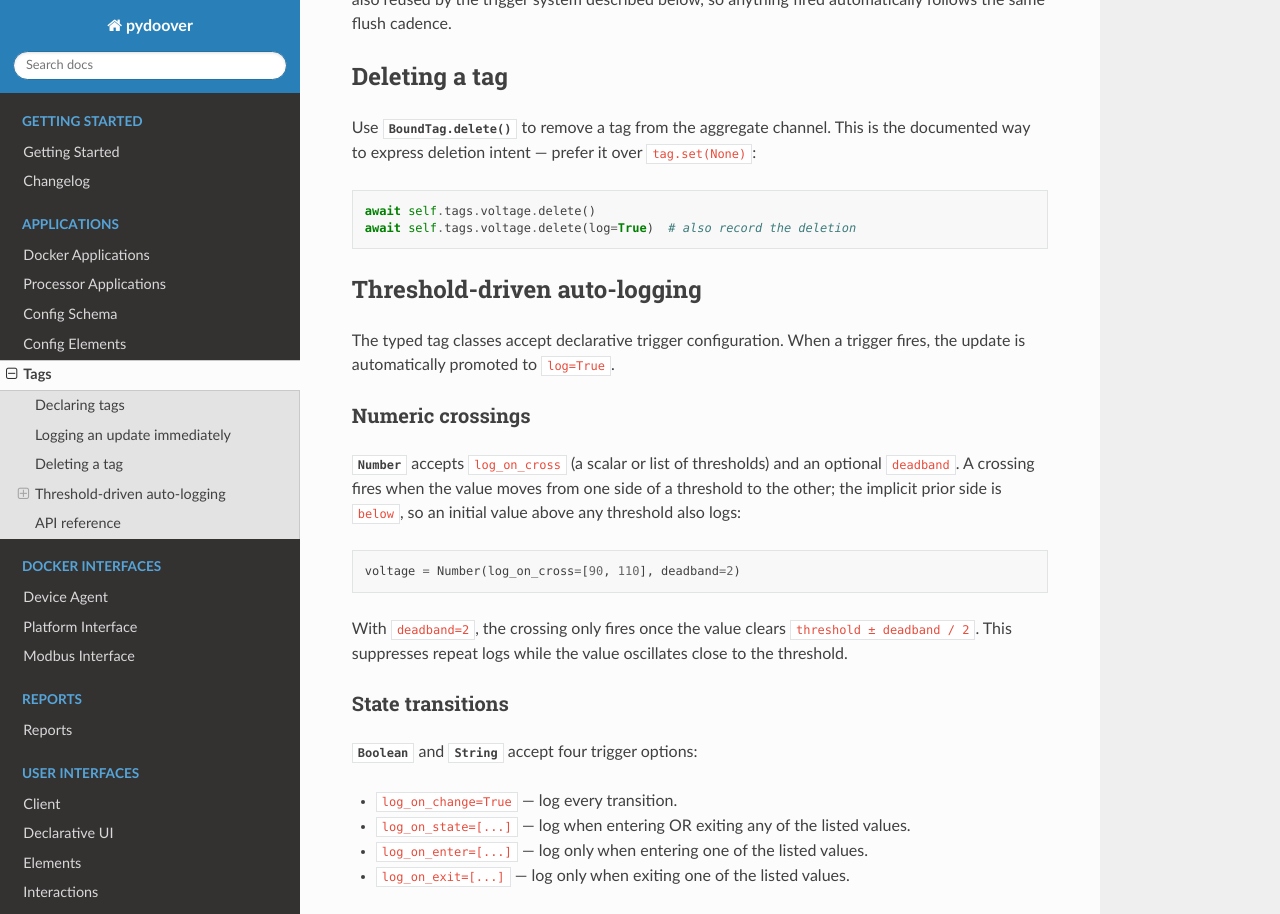
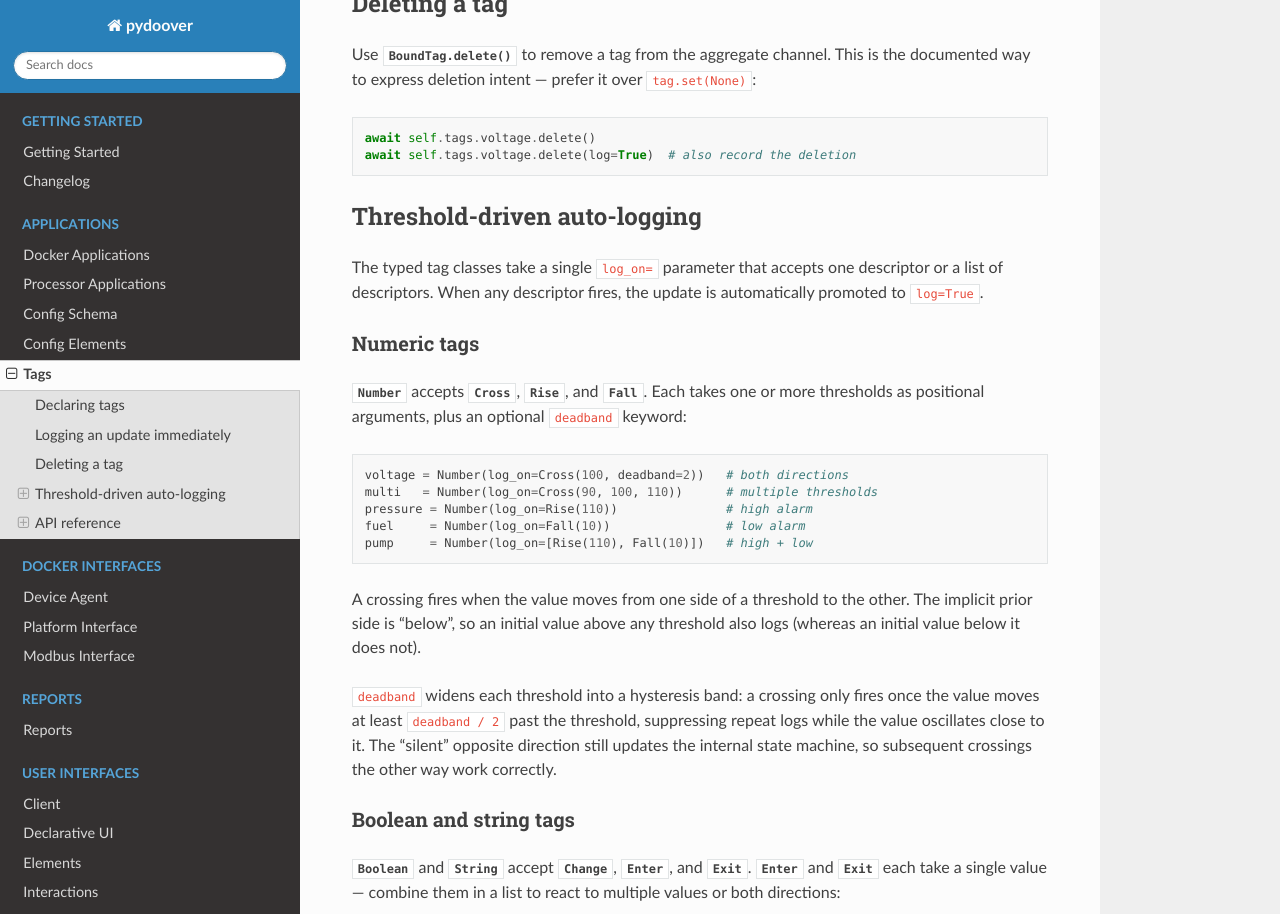
Before and after one commit to getdoover/pydoover, a Sphinx documentation site: the page built from docs/source/applications/tags.rst, in a window 1280 px wide and 1400 px high, scrolled down 1185 px. Shown: the top 914 px of the window. Built offline with Sphinx 7.4.7 and the Read the Docs theme 3.1.0, drawn with Linux system fonts in a browser that asks for light colours; some of the changed text lies outside the part shown.

Commit message:
Add more clear and flexible logging thresholds

```diff
--- a/docs/source/applications/tags.rst
+++ b/docs/source/applications/tags.rst
@@ -19,20 +19,16 @@ behaviours can be overridden per call via ``log=True`` (see below).
 Declaring tags
 --------------
 
-Tags are declared as class attributes on a :class:`Tags` subclass. Use
-the typed subclasses — :class:`Number`, :class:`Boolean`,
-:class:`String` — when you want IDE autocomplete to surface
-type-specific options like threshold-based logging::
+Tags are declared as class attributes on a :class:`Tags` subclass.
+Use the typed classes — :class:`Number`, :class:`Boolean`,
+:class:`String` — for every declaration::
 
-    from pydoover.tags import Tags, Number, Boolean, String
+    from pydoover.tags import Tags, Number, Boolean, String, Cross, Change, Enter, Exit
 
     class MyTags(Tags):
-        voltage = Number(default=0.0, log_on_cross=[90, 110], deadband=2)
-        fault   = Boolean(default=False, log_on_change=True)
-        state   = String(log_on_state=["error", "ok"])
-
-The legacy form ``Tag("number", default=0)`` still works and is fully
-supported.
+        voltage = Number(default=0.0, log_on=Cross(90, 110, deadband=2))
+        fault   = Boolean(default=False, log_on=Change())
+        state   = String(log_on=[Enter("error"), Exit("error")])
 
 Inside an application the runtime exposes a :class:`BoundTag` proxy::
 
@@ -70,39 +66,64 @@ This is the documented way to express deletion intent — prefer it over
 Threshold-driven auto-logging
 -----------------------------
 
-The typed tag classes accept declarative trigger configuration. When a
-trigger fires, the update is automatically promoted to ``log=True``.
+The typed tag classes take a single ``log_on=`` parameter that accepts
+one descriptor or a list of descriptors. When any descriptor fires, the
+update is automatically promoted to ``log=True``.
 
-Numeric crossings
-~~~~~~~~~~~~~~~~~
+Numeric tags
+~~~~~~~~~~~~
 
-:class:`Number` accepts ``log_on_cross`` (a scalar or list of
-thresholds) and an optional ``deadband``. A crossing fires when the
-value moves from one side of a threshold to the other; the implicit
-prior side is ``below``, so an initial value above any threshold also
-logs::
+:class:`Number` accepts :class:`Cross`, :class:`Rise`, and
+:class:`Fall`. Each takes one or more thresholds as positional
+arguments, plus an optional ``deadband`` keyword::
 
-    voltage = Number(log_on_cross=[90, 110], deadband=2)
+    voltage = Number(log_on=Cross(100, deadband=2))   # both directions
+    multi   = Number(log_on=Cross(90, 100, 110))      # multiple thresholds
+    pressure = Number(log_on=Rise(110))               # high alarm
+    fuel     = Number(log_on=Fall(10))                # low alarm
+    pump     = Number(log_on=[Rise(110), Fall(10)])   # high + low
 
-With ``deadband=2``, the crossing only fires once the value clears
-``threshold ± deadband / 2``. This suppresses repeat logs while the
-value oscillates close to the threshold.
+A crossing fires when the value moves from one side of a threshold to
+the other. The implicit prior side is "below", so an initial value
+above any threshold also logs (whereas an initial value below it does
+not).
 
-State transitions
-~~~~~~~~~~~~~~~~~
+``deadband`` widens each threshold into a hysteresis band: a crossing
+only fires once the value moves at least ``deadband / 2`` past the
+threshold, suppressing repeat logs while the value oscillates close to
+it. The "silent" opposite direction still updates the internal state
+machine, so subsequent crossings the other way work correctly.
 
-:class:`Boolean` and :class:`String` accept four trigger options:
+Boolean and string tags
+~~~~~~~~~~~~~~~~~~~~~~~
 
-* ``log_on_change=True`` — log every transition.
-* ``log_on_state=[...]`` — log when entering OR exiting any of the
-  listed values.
-* ``log_on_enter=[...]`` — log only when entering one of the listed
-  values.
-* ``log_on_exit=[...]`` — log only when exiting one of the listed
-  values.
+:class:`Boolean` and :class:`String` accept :class:`Change`,
+:class:`Enter`, and :class:`Exit`. :class:`Enter` and :class:`Exit`
+each take a single value — combine them in a list to react to multiple
+values or both directions::
 
-``log_on_state`` is sugar for passing the same list to both
-``log_on_enter`` and ``log_on_exit``; the three can be combined.
+    fault   = Boolean(log_on=Change())                # every transition
+    state   = String(log_on=Enter("error"))           # only entering "error"
+    state   = String(log_on=Exit("ok"))               # only exiting "ok"
+
+    # Bidirectional on a single value:
+    state   = String(log_on=[Enter("error"), Exit("error")])
+
+    # Multiple "interesting" values, both directions:
+    state   = String(log_on=[
+        Enter("error"), Exit("error"),
+        Enter("ok"),    Exit("ok"),
+    ])
+
+    # Asymmetric: log entry to "error" but exit from "ok":
+    state   = String(log_on=[Enter("error"), Exit("ok")])
+
+Type validation
+~~~~~~~~~~~~~~~
+
+Each typed tag accepts only its corresponding descriptors —
+``Number(log_on=Change())`` raises :class:`TypeError` at class
+definition time, surfacing the mistake before the application runs.
 
 API reference
 -------------
@@ -127,6 +148,16 @@ API reference
    :members:
    :show-inheritance:
 
+Trigger descriptors
+~~~~~~~~~~~~~~~~~~~
+
+.. autoclass:: pydoover.tags.Cross
+.. autoclass:: pydoover.tags.Rise
+.. autoclass:: pydoover.tags.Fall
+.. autoclass:: pydoover.tags.Change
+.. autoclass:: pydoover.tags.Enter
+.. autoclass:: pydoover.tags.Exit
+
 .. autoclass:: pydoover.tags.Tags
    :members:
 
--- a/docs/source/changelog.rst
+++ b/docs/source/changelog.rst
@@ -7,8 +7,8 @@ Unreleased
 ----------
 - Add ``log=True`` to :meth:`pydoover.tags.BoundTag.set` (and ``increment`` / ``decrement``) to publish a logged data point at the end of the current loop instead of waiting for the next periodic flush
 - Add :meth:`pydoover.tags.BoundTag.delete` as the explicit alternative to ``tag.set(None)``
-- Add typed tag classes :class:`pydoover.tags.Number`, :class:`pydoover.tags.Boolean`, and :class:`pydoover.tags.String` (the existing ``Tag(type=...)`` form continues to work)
-- Add threshold-driven auto-logging: ``log_on_cross`` (with optional ``deadband``) on :class:`~pydoover.tags.Number`; ``log_on_change`` / ``log_on_state`` / ``log_on_enter`` / ``log_on_exit`` on :class:`~pydoover.tags.Boolean` and :class:`~pydoover.tags.String`
+- Add typed tag classes :class:`pydoover.tags.Number`, :class:`pydoover.tags.Boolean`, and :class:`pydoover.tags.String` for tag declarations
+- Add automatic logging triggers via a single ``log_on=`` kwarg taking descriptor objects: :class:`~pydoover.tags.Cross`, :class:`~pydoover.tags.Rise`, :class:`~pydoover.tags.Fall` (with optional ``deadband``) for numerics; :class:`~pydoover.tags.Change`, :class:`~pydoover.tags.Enter`, :class:`~pydoover.tags.Exit` for booleans and strings
 
 v0.4.18
 -------
```
Also changed, not shown: docs/source/ui.rst (+5 -5 lines), 3 other files.
